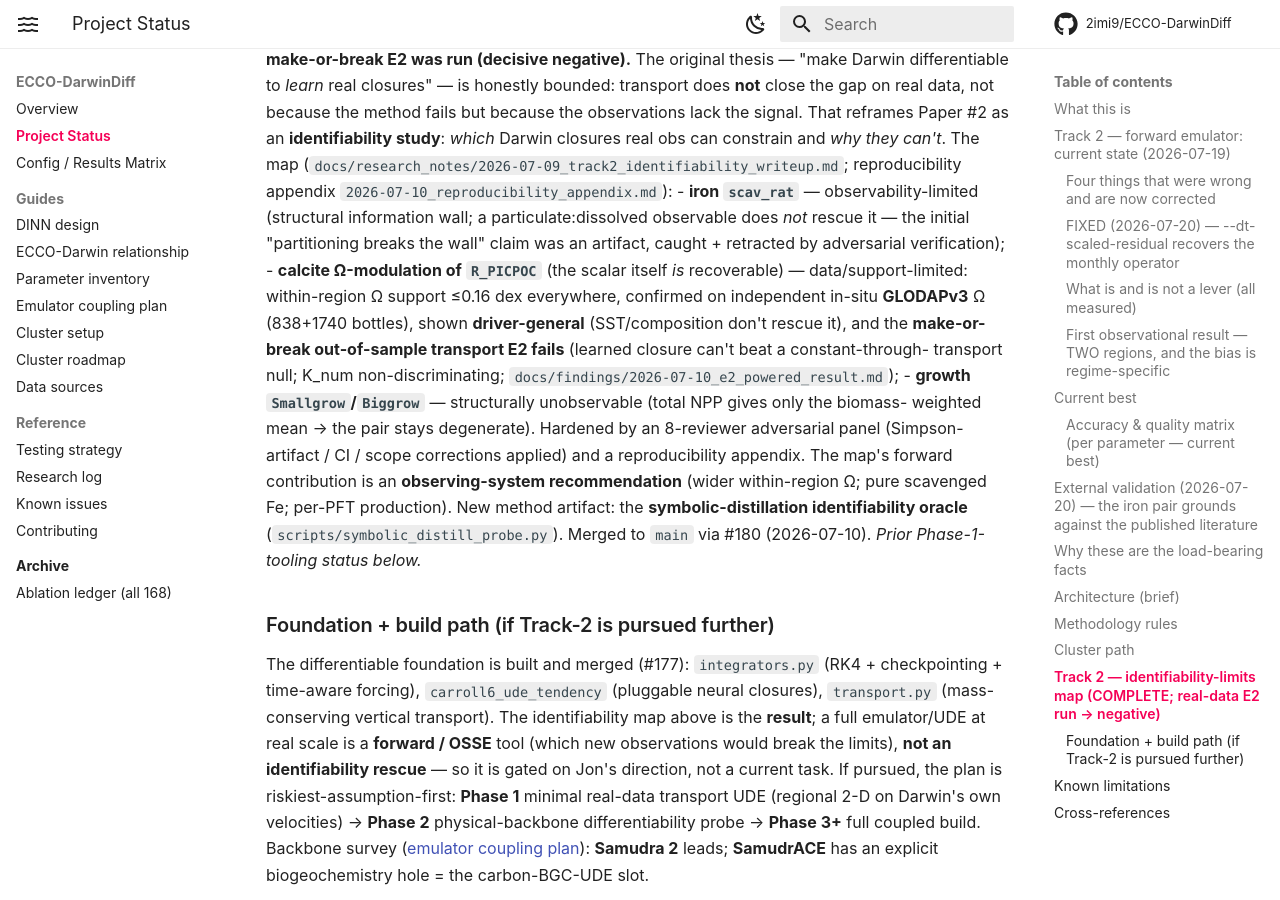
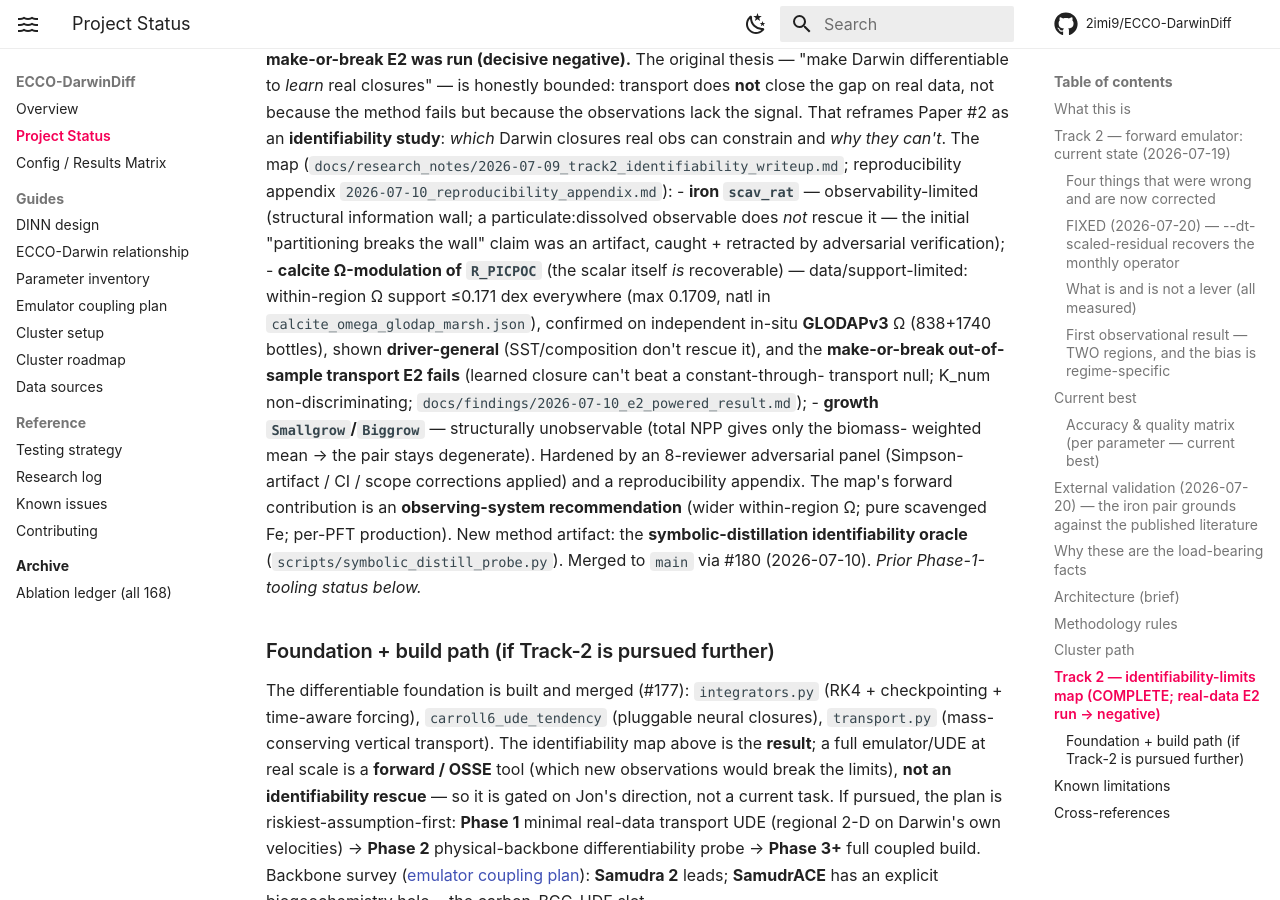
Before and after one commit to 2imi9/ECCO-DarwinDiff, an MkDocs documentation site: the page built from docs/status.md, in a window 1280 px wide and 900 px high, scrolled down 16188 px. Built offline with MkDocs 1.6.1 and Material for MkDocs 9.7.7, drawn with Linux system fonts in a browser that asks for light colours; comment, search, counter and statistics services are not loaded.

Commit message:
fix(status): within-region Omega support is 0.171 dex, not 0.16
STATUS.md:479 stated the within-region Omega support is "<=0.16 dex everywhere".
The maximum across committed artifacts is 0.17094 dex --
calcite_omega_glodap_marsh.json, aois.natl.driver_log_span. A bound asserted as
universal that one artifact exceeds.

Found by the calcite pooling investigation. Small in magnitude but it is the
support threshold the identifiability gate is judged against, and that gate is
where the GLODAP pooled fit was stopped -- so the number carries weight beyond
its size.

```diff
--- a/STATUS.md
+++ b/STATUS.md
@@ -476,7 +476,7 @@ map (`docs/research_notes/2026-07-09_track2_identifiability_writeup.md`; reprodu
   observable does *not* rescue it — the initial "partitioning breaks the wall" claim was an artifact,
   caught + retracted by adversarial verification);
 - **calcite Ω-modulation of `R_PICPOC`** (the scalar itself *is* recoverable) — data/support-limited:
-  within-region Ω support ≤0.16 dex everywhere, confirmed on independent in-situ **GLODAPv3** Ω
+  within-region Ω support ≤0.171 dex everywhere (max 0.1709, natl in `calcite_omega_glodap_marsh.json`), confirmed on independent in-situ **GLODAPv3** Ω
   (838+1740 bottles), shown **driver-general** (SST/composition don't rescue it), and the
   **make-or-break out-of-sample transport E2 fails** (learned closure can't beat a constant-through-
   transport null; K_num non-discriminating; `docs/findings/2026-07-10_e2_powered_result.md`);
```
